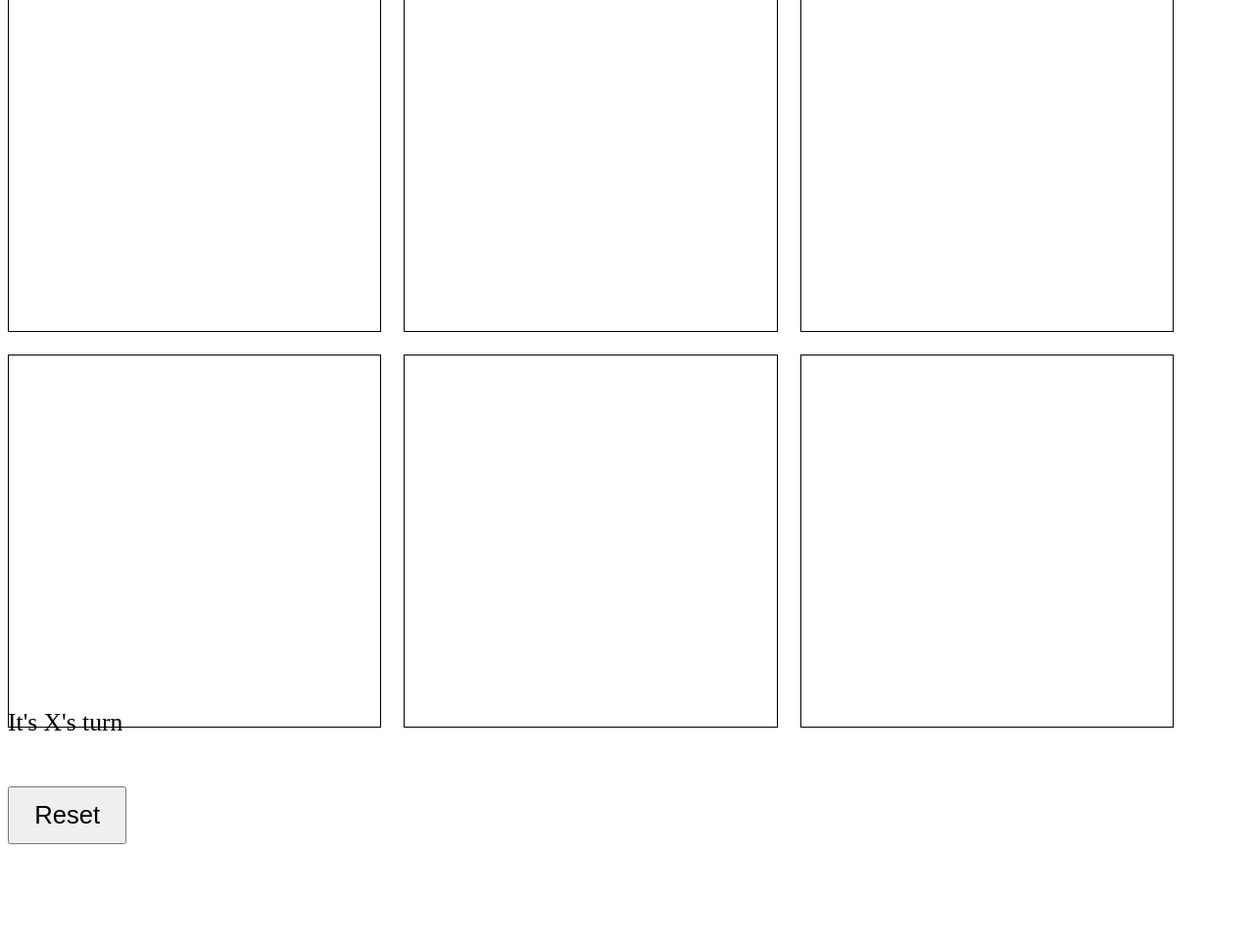
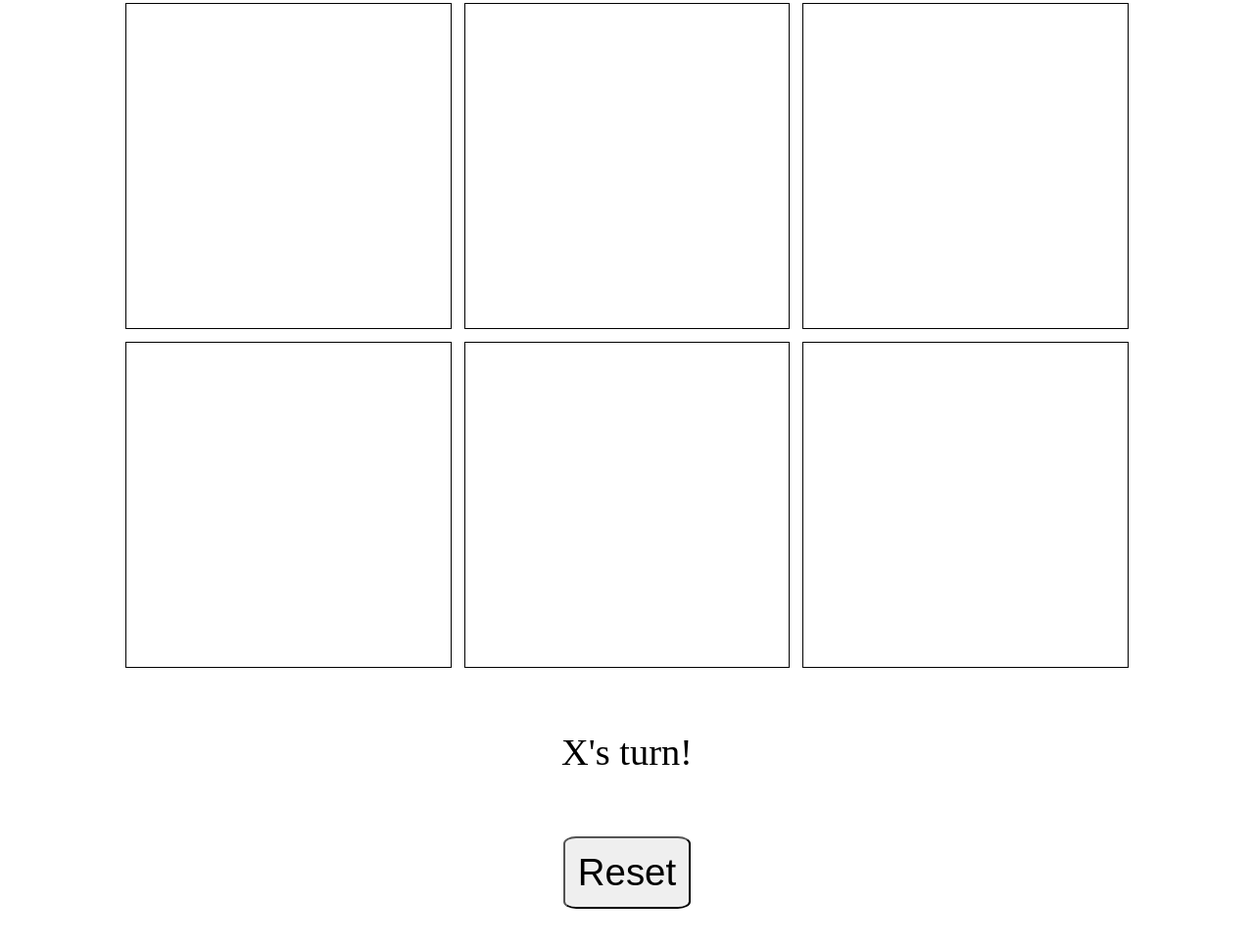
Before and after one commit to harmonica23/tic-tac-toe-two, a plain HTML site: page index.html in a window 1280 px wide. Shown: the part 454-1420 px from the top of the page at 98% size. Before the commit the page ends 1324 px from the top, so only its background shows below. Drawn offline with Linux system fonts and the light colour scheme.

Commit message:
reset pg function

```diff
--- a/css/style.css
+++ b/css/style.css
@@ -1,27 +1,40 @@
+body {
+    margin: 2vmin;
+    padding: 2vmin;
+    box-sizing: border-box;
+    text-align: center;
+}
+
 #game-board {
     display: grid;
-    grid-template-columns: repeat(3, 30%);
-    gap: 2%;
+    grid-template-columns: repeat(3, 1fr);
+    gap: 1vw;
+    max-width: 80vw;
+    margin: 0 auto;
 }
 
 .square {
+    flex: 1;
+    aspect-ratio: 1/1;
+    display: flex;
+    align-items: center;
+    justify-content: center;
     border: 1px solid black;
-    width: 100%;
-    padding-bottom: 100%;
-    font-size: 4vw;
+    cursor: pointer;
     text-align: center;
-    line-height: 100%;
-    cursor: pointer;
+    overflow: hidden;
+    font-size: 12vw;
+}
+
+#message {
+    margin-top: 5vw;
+    font-size: 3vw;
 }
 
 #reset-btn {
-    margin-top: 4%;
-    font-size: 2vw;
-    padding: 1% 2%;
+    margin: 5vw;
+    font-size: 3vw;
+    padding: 1vw;
     cursor: pointer;
+    border-radius: 10%;
 }
-
-#message {
-    margin-top: 2%;
-    font-size: 2vw;
-}
--- a/index.html
+++ b/index.html
@@ -10,6 +10,7 @@
 </head>
 
 <body>
+    <h1>Tac Tac Toe</h1>
     <div id="game-board">
         <div class="square" data-index="0"></div>
         <div class="square" data-index="1"></div>
@@ -21,7 +22,7 @@
         <div class="square" data-index="7"></div>
         <div class="square" data-index="8"></div>
     </div>
-    <div id="message">It's X's turn</div>
+    <div id="message">X's turn!</div>
     <button id="reset-btn">Reset</button>
 </body>
 
--- a/js/app.js
+++ b/js/app.js
@@ -53,15 +53,29 @@ document.addEventListener('DOMContentLoaded', () => {
         message.textContent = result;
     };
 
+
     const resetGame = () => {
-        gameBoard = ['', '', '', '', '', '', '', '', '',];
+        gameBoard = ['', '', '', '', '', '', '', '', ''];
+        gameActive = true;
         currentPlayer = 'X';
-        gameActive = true;
+        message.innerText = `Player ${currentPlayer}'s turn`;
 
         squares.forEach(square => {
-            square.textContent = '';
+            square.innerText = '';
         });
-        message.textContent = `It's ${currentPlayer}'s turn`;
     };
 
+    // Event listener for square clicks
+    squares.forEach((square, index) => {
+        square.addEventListener('click', () => {
+            if (gameActive && gameBoard[index] === '') {
+                makeMove(index);
+                checkGameStatus();
+            }
+        });
+    });
+
+    resetBtn.addEventListener('click', () => {
+        resetGame();
+    });
 });
```
